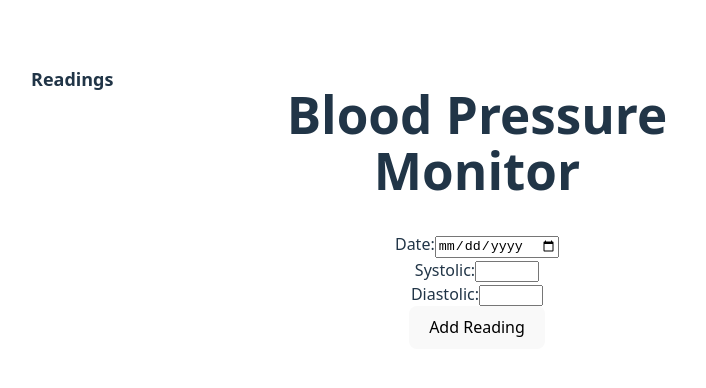
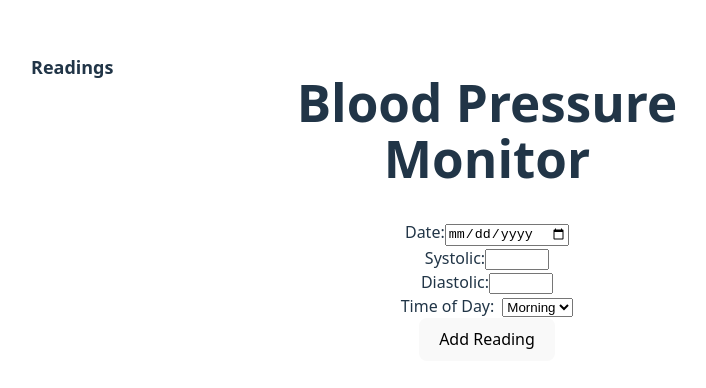
Before and after one commit to terrysmalone/bp-monitor, a React (Vite) app: page / in a window 1280 px wide. Shown: the part 188-576 px from the top of the page, without its empty margins (259-965 px from the left). Built offline with nearby package versions, Linux system fonts and the light colour scheme.

Commit message:
Add AM/PM settings

```diff
--- a/src/App.tsx
+++ b/src/App.tsx
@@ -5,6 +5,7 @@ type BPReading = {
   date: string
   systolic: number
   diastolic: number
+  timeOfDay: 'morning' | 'evening'
 }
 
 function App() {
@@ -15,6 +16,7 @@ function App() {
   const [date, setDate] = useState('')
   const [systolic, setSystolic] = useState('')
   const [diastolic, setDiastolic] = useState('')
+  const [timeOfDay, setTimeOfDay] = useState<'morning' | 'evening'>('morning')
 
   useEffect(() => {
     localStorage.setItem('bp-readings', JSON.stringify(readings))
@@ -22,18 +24,20 @@ function App() {
 
   const handleSubmit = (e: React.FormEvent) => {
     e.preventDefault()
-    if (!date || !systolic || !diastolic) return
+    if (!date || !systolic || !diastolic || !timeOfDay) return
     setReadings([
       ...readings,
       {
         date,
         systolic: Number(systolic),
         diastolic: Number(diastolic),
+        timeOfDay,
       },
     ])
     setDate('')
     setSystolic('')
     setDiastolic('')
+    setTimeOfDay('morning')
   }
 
   const maxSys = 170
@@ -77,19 +81,27 @@ function App() {
     },
   ]
 
-  // Sort readings by date ascending, then reverse for descending (latest first)
-  const sortedReadings = [...readings].sort((a, b) => a.date.localeCompare(b.date)).reverse()
+  // Sort readings by date descending, and for same date, PM above AM
+  const sortedReadings = [...readings].sort((a, b) => {
+    if (a.date === b.date) {
+      // PM above AM
+      if (a.timeOfDay === b.timeOfDay) return 0
+      return a.timeOfDay === 'evening' ? -1 : 1
+    }
+    return b.date.localeCompare(a.date)
+  })
 
   return (
     <div style={{ maxWidth: 700, margin: '2rem auto', padding: 16, display: 'flex', alignItems: 'flex-start', gap: 32 }}>
       {/* Left: Date-ordered readings list */}
-      <div style={{ minWidth: 160, textAlign: 'left' }}>
+      <div style={{ minWidth: 180, textAlign: 'left' }}>
         <h2 style={{ fontSize: 18, marginBottom: 8 }}>Readings</h2>
         <ul style={{ listStyle: 'none', padding: 0, margin: 0 }}>
           {sortedReadings.map((r, i) => {
             // Format date as YYYY-MM-DD to DD/MM/YYYY
             const [year, month, day] = r.date.split('-')
             const formattedDate = `${day}/${month}/${year}`
+            const timeLabel = r.timeOfDay === 'morning' ? 'AM' : 'PM'
             return (
               <li
                 key={i}
@@ -103,7 +115,7 @@ function App() {
                   alignItems: 'center'
                 }}
               >
-                <span>{formattedDate}</span>
+                <span>{formattedDate} {timeLabel}</span>
                 <span>{r.systolic}/{r.diastolic}</span>
               </li>
             )
@@ -149,6 +161,20 @@ function App() {
                 min={30}
                 max={150}
               />
+            </label>
+          </div>
+          <div>
+            <label>
+              Time of Day:
+              <select
+                value={timeOfDay}
+                onChange={e => setTimeOfDay(e.target.value as 'morning' | 'evening')}
+                required
+                style={{ marginLeft: 8 }}
+              >
+                <option value="morning">Morning</option>
+                <option value="evening">Evening</option>
+              </select>
             </label>
           </div>
           <button type="submit">Add Reading</button>
```
